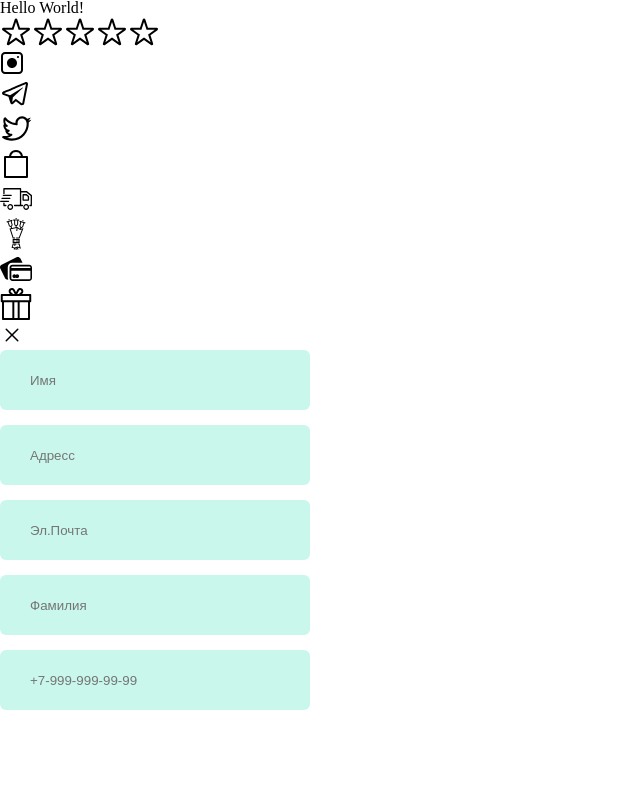
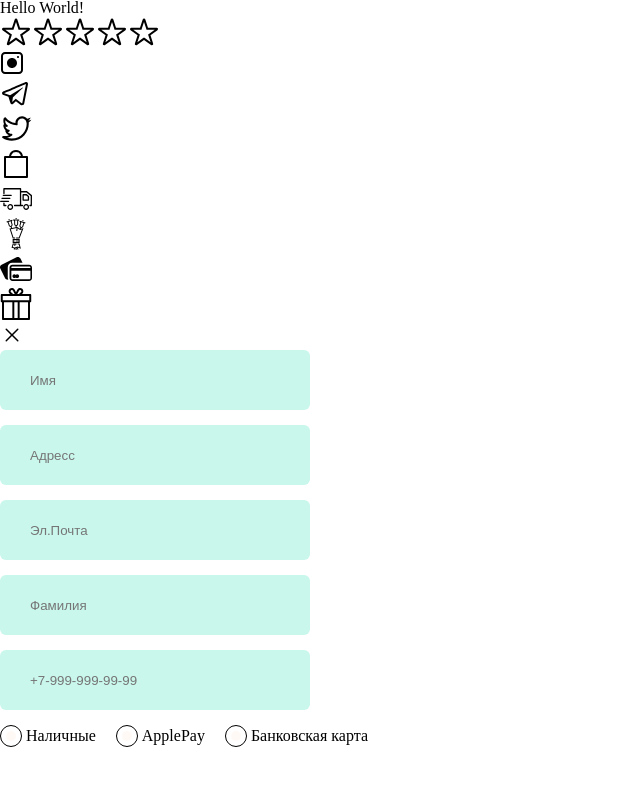
Before and after one commit to StellRay666s/flora, a React (Create React App) app: page / in a window 1280 px wide. Shown: the top 786 px of the page, without its empty margins (0-640 px from the left). Built offline with nearby package versions, Linux system fonts and the light colour scheme.

Commit message:
'add-radio-component'

```diff
--- a/src/App.js
+++ b/src/App.js
@@ -15,7 +15,7 @@ import {
   TruckIcon,
   TwitterIcon,
 } from "icons";
-import { CrossClose, Rating, Input, PhoneInput } from "components";
+import { CrossClose, Rating, Input, PhoneInput, CheckBox } from "components";
 
 function App() {
   return (
@@ -41,6 +41,7 @@ function App() {
       <Input text={"Эл.Почта"} />
       <Input text={"Фамилия"} />
       <PhoneInput />
+      <CheckBox />
     </div>
   );
 }
--- /dev/null
+++ b/src/components/CheckBox/CheckBox.module.scss
@@ -0,0 +1,40 @@
+.radio {
+  display: flex;
+  gap: 20px;
+}
+
+label {
+  display: flex;
+  align-items: center;
+  input {
+    display: none;
+  }
+}
+.fake {
+  display: inline-block;
+  width: 20px;
+  height: 20px;
+  position: relative;
+  border: 1px solid black;
+  border-radius: 20px;
+}
+.fake::before {
+  content: "";
+  border-radius: 10px;
+  position: absolute;
+  display: block;
+  width: 10px;
+  height: 10px;
+  background-color: #ffc4a3;
+  top: 5px;
+  left: 5px;
+  opacity: 0.1;
+  transition: 0.2s;
+}
+input:checked + .fake::before {
+  opacity: 1;
+}
+.text {
+  text-align: center;
+  margin-left: 4px;
+}
--- /dev/null
+++ b/src/components/CheckBox/index.jsx
@@ -0,0 +1,26 @@
+import React from "react";
+import style from "./CheckBox.module.scss";
+
+export default function CheckBox() {
+  return (
+    <>
+      <div className={style.radio}>
+        <label>
+          <input type="radio" name="methodPayment" />
+          <span className={style.fake}></span>
+          <span className={style.text}>Наличные</span>
+        </label>
+        <label>
+          <input type="radio" name="methodPayment" />
+          <span className={style.fake}></span>
+          <span className={style.text}>ApplePay</span>
+        </label>
+        <label>
+          <input type="radio" name="methodPayment" />
+          <span className={style.fake}></span>
+          <span className={style.text}>Банковская карта</span>
+        </label>
+      </div>
+    </>
+  );
+}
--- a/src/components/Input/index.jsx
+++ b/src/components/Input/index.jsx
@@ -1,6 +1,6 @@
 import React from "react";
 import styleInput from "./input.module.scss";
-export default function index({ text }) {
+export default function Input({ text }) {
   return (
     <div>
       <input className={styleInput.inputs} placeholder={text} />
--- a/src/components/index.js
+++ b/src/components/index.js
@@ -2,3 +2,4 @@ export { default as Rating } from "./Rating";
 export { default as CrossClose } from "./CrossClose";
 export { default as Input } from "./Input";
 export { default as PhoneInput } from "./PhoneInput";
+export { default as CheckBox } from "./CheckBox";
```
